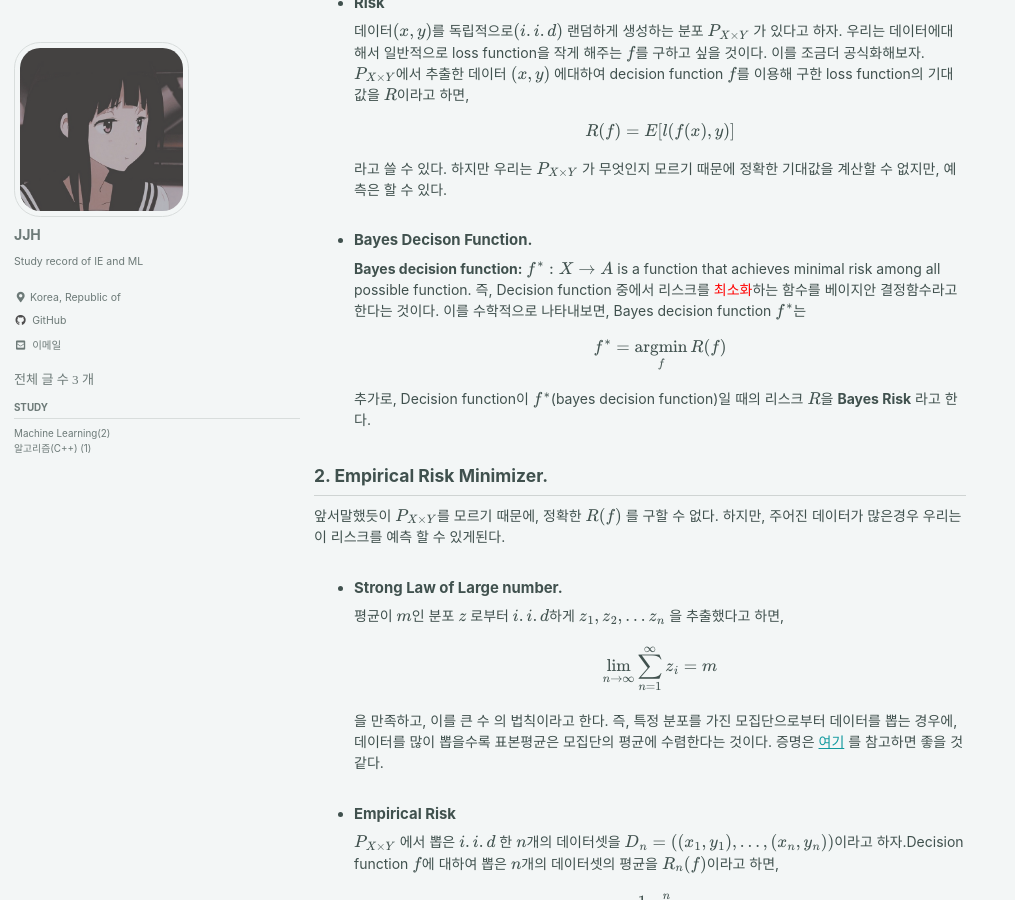
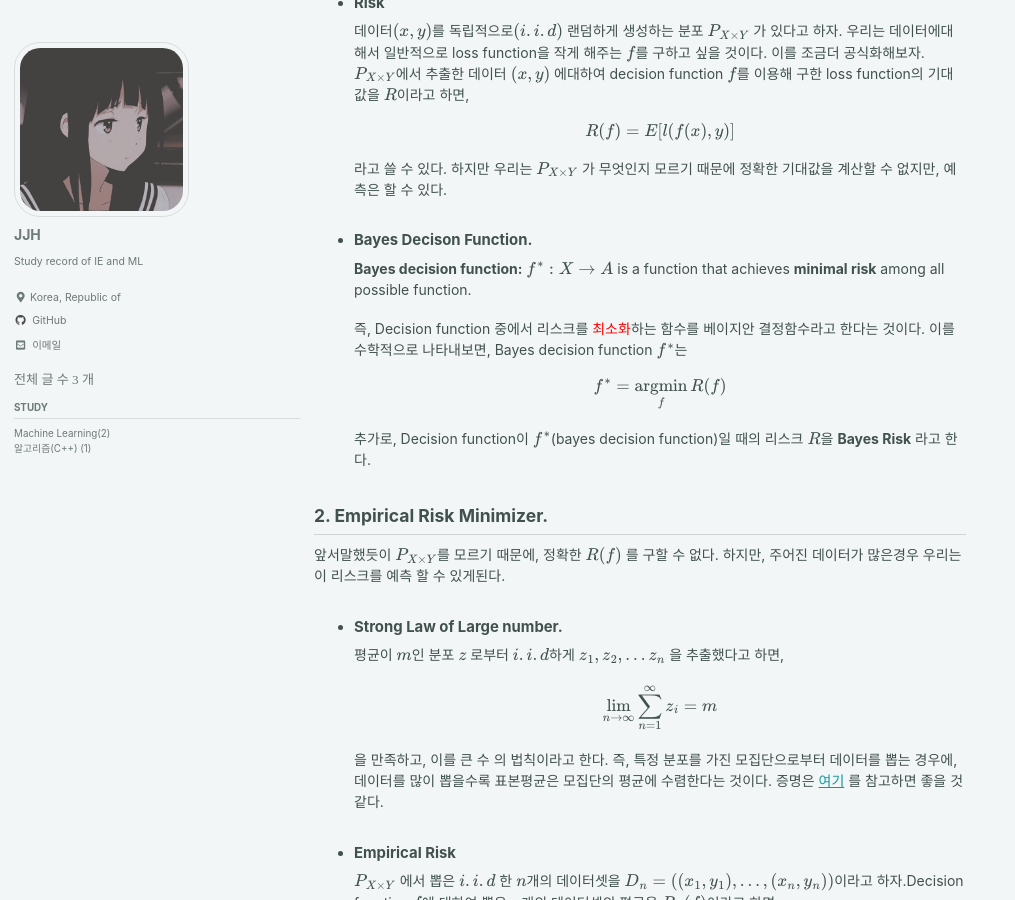
Before and after one commit to Corpse-is-Talking/Corpse-is-Talking.github.io, a Jekyll site: the page built from _posts/Machine Learning/2021-08-13-Statistical Learning Theory.md, in a window 1280 px wide and 900 px high, scrolled down 348 px. Shown: the whole window, without its empty margins (0-1015 px from the left). Built offline with Jekyll 4.4.1, drawn with Linux system fonts in a browser that asks for light colours; cached includes are drawn as plain includes; formulas are drawn with MathJax 3.

Commit message:
20210813fixe 내용

```diff
--- a/_posts/Machine Learning/2021-08-13-Statistical Learning Theory.md
+++ b/_posts/Machine Learning/2021-08-13-Statistical Learning Theory.md
@@ -28,7 +28,8 @@ comments: true
   라고 쓸 수 있다. 하지만 우리는 $ P_{ X\times Y } $ 가 무엇인지 모르기 때문에 정확한 기대값을 계산할 수 없지만, 예측은 할 수 있다.
 
 - #### Bayes Decison Function.
-  __Bayes decision function:__  $$f^*:X \rightarrow A $$ is a function that achieves minimal risk among all possible function.
+  __Bayes decision function:__  $$f^*:X \rightarrow A $$ is a function that achieves __minimal risk__ among all possible function.
+
   즉, Decision function 중에서 리스크를 <span style="color:red">최소화</span>하는 함수를 베이지안 결정함수라고 한다는 것이다.
   이를 수학적으로 나타내보면, Bayes decision function $$f^*$$는
 
```
